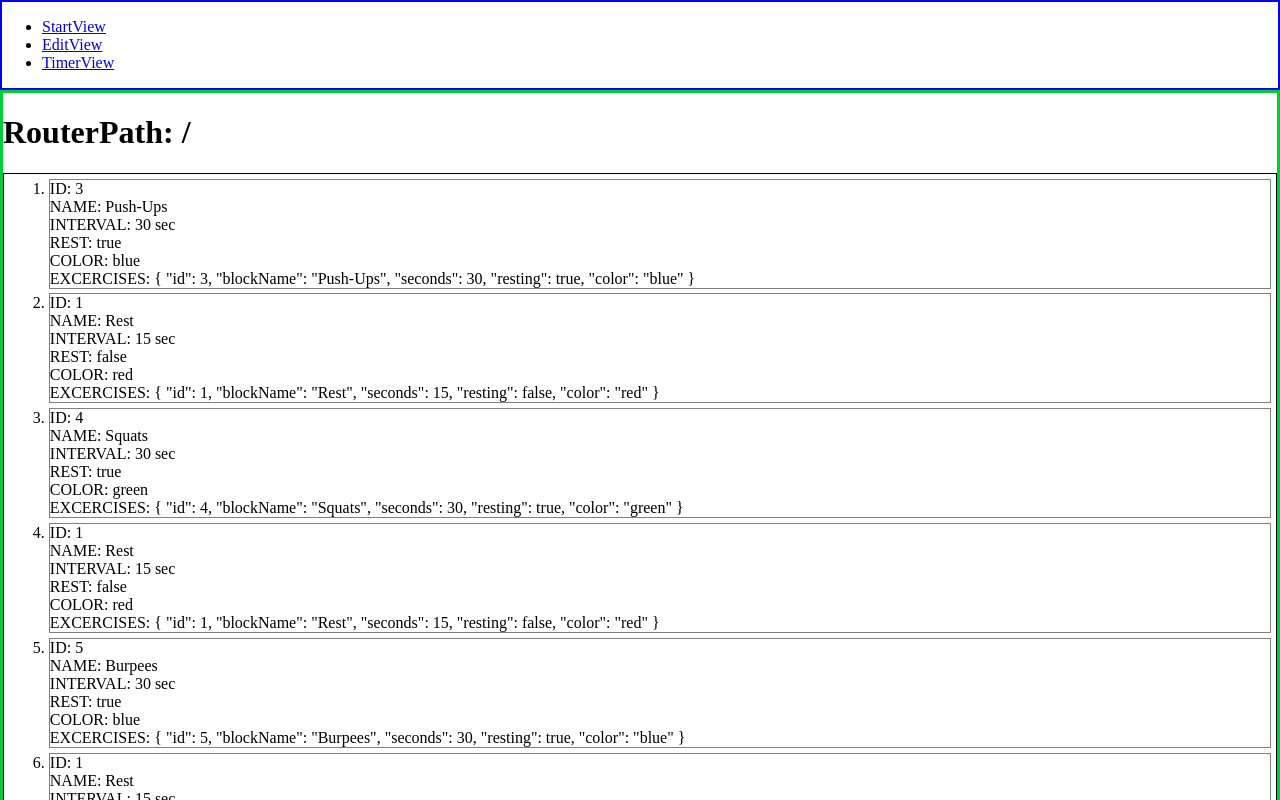
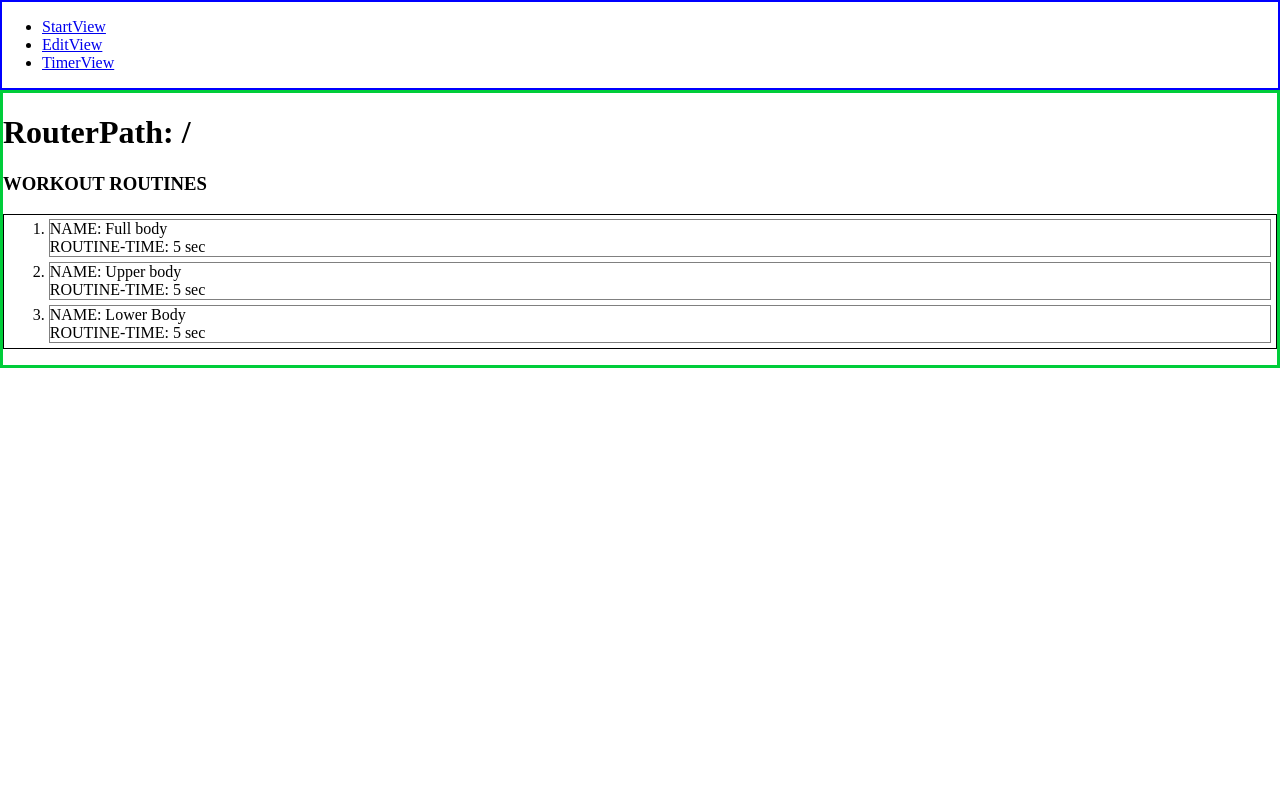
Before and after one commit to ehildingg/workout-app, a Vue app: page / in a window 1280 px wide. Shown: the top 800 px of the page. Built offline with nearby package versions, Linux system fonts and the light colour scheme.

Commit message:
workout/exercise list struktur

```diff
--- a/src/views/StartView.vue
+++ b/src/views/StartView.vue
@@ -27,8 +27,21 @@
 
 <template>
   <h1>RouterPath: {{ getRoutePathName }}</h1>
+  <h3>WORKOUT ROUTINES</h3>
   <ol class="list-container" v-if="workoutList">
     <li
+      class="list-item"
+      :key="workoutId"
+      v-for="(workoutId, index) in workoutList"
+    >
+      NAME: {{ $store.state.workoutList[index].blockName }} <br />
+      ROUTINE-TIME:
+      {{ $store.state.workoutList[index].seconds }} sec<br />
+    </li>
+
+    <!-- RENDERAR EXERCISES -->
+
+    <!-- <li
       class="list-item"
       :key="exerciseId"
       v-for="exerciseId in workoutList[0].exercises"
@@ -39,7 +52,8 @@
       REST: {{ $store.state.exerciseList[exerciseId].resting }}<br />
       COLOR: {{ $store.state.exerciseList[exerciseId].color }}<br />
       EXCERCISES: {{ $store.state.exerciseList[exerciseId] }}<br />
-    </li>
+
+    </li> -->
   </ol>
 </template>
 
@@ -55,3 +69,4 @@ GLOBALA STYLES I APP.VUE */
     margin: 0.3rem;
   }
 </style>
+-->
```
Also changed, not shown: src/store.js (+0 -149 lines).
